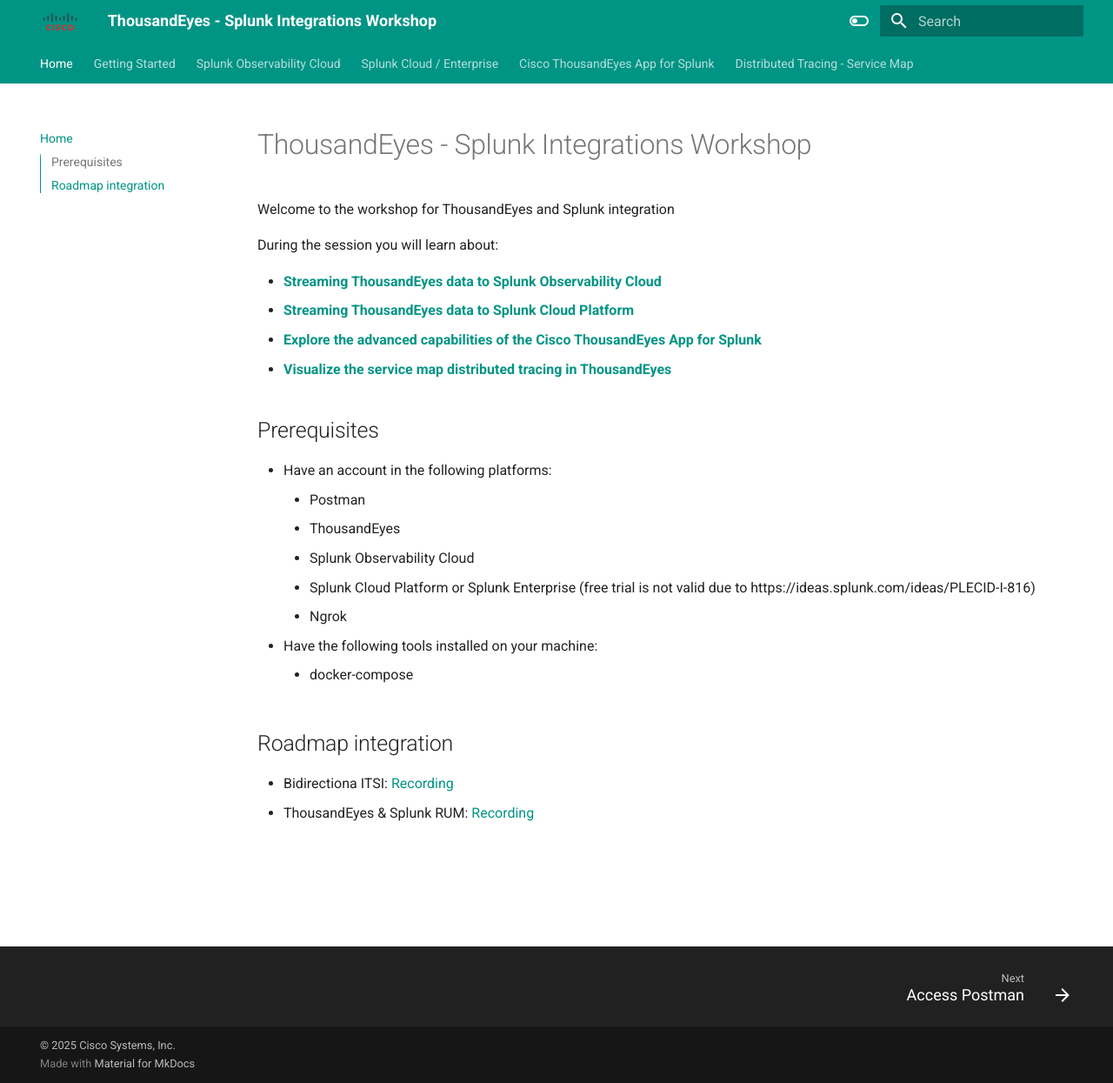
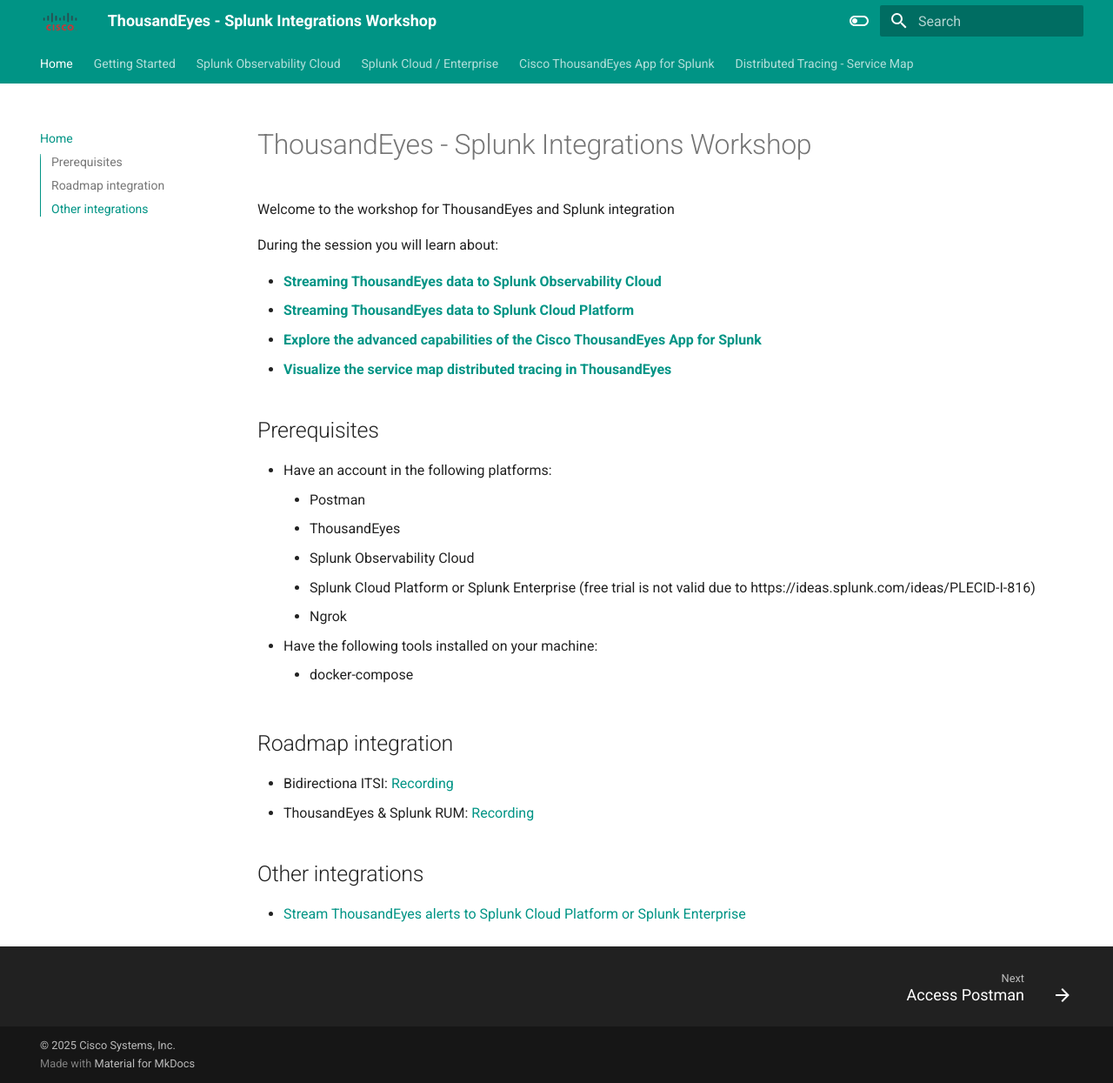
Before and after one commit to antonjim-te/thousandeyes-splunk-integrations-workshop, an MkDocs documentation site: the page built from docs/README.md, in a window 1280 px wide and 1245 px high. Shown: the whole window at 87% size. Built offline with MkDocs 1.6.1 and Material for MkDocs 9.7.7, drawn with Linux system fonts in a browser that asks for light colours.

```diff
--- a/docs/README.md
+++ b/docs/README.md
@@ -25,3 +25,7 @@ During the session you will learn about:
 
  - Bidirectiona ITSI: [Recording](https://demo.thousandeyes.com/player/?demoId=e0118145-9e9f-4835-b29b-c69cf00442fa&showGuide=true&showGuidesToolbar=true&showHotspots=true)
  - ThousandEyes & Splunk RUM: [Recording](https://app.vidcast.io/share/f3b211aa-2c73-402c-a8ec-dd5b0703f113)
+
+## Other integrations
+
+- [Stream ThousandEyes alerts to Splunk Cloud Platform or Splunk Enterprise](https://docs.thousandeyes.com/product-documentation/integration-guides/custom-webhook-examples/splunk-alert-notifs)
```
Also changed, not shown: README.md (+0 -3 lines), docs/getting_started/access_postman.md (+1 -1 lines), docs/img/postman/DEVWKS.png (deleted), docs/img/postman/collection.png (added), 1 other file.
